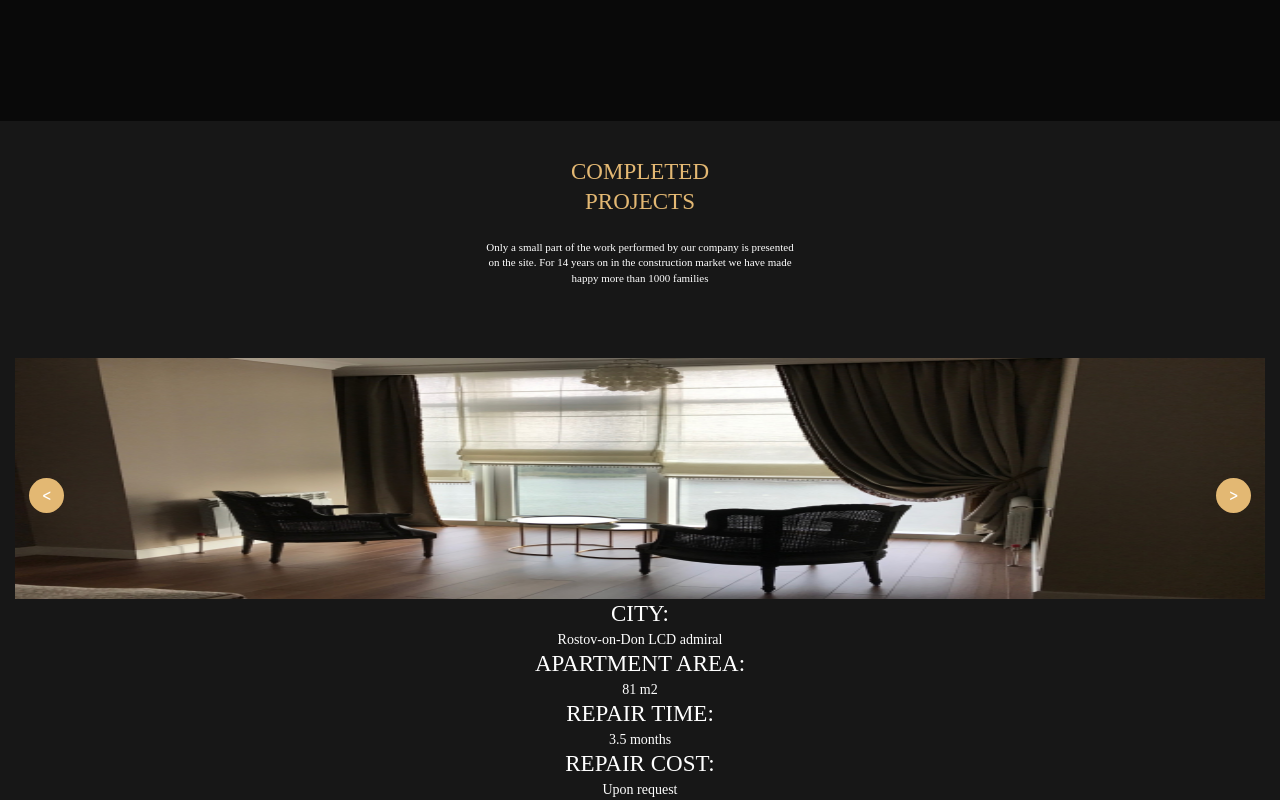
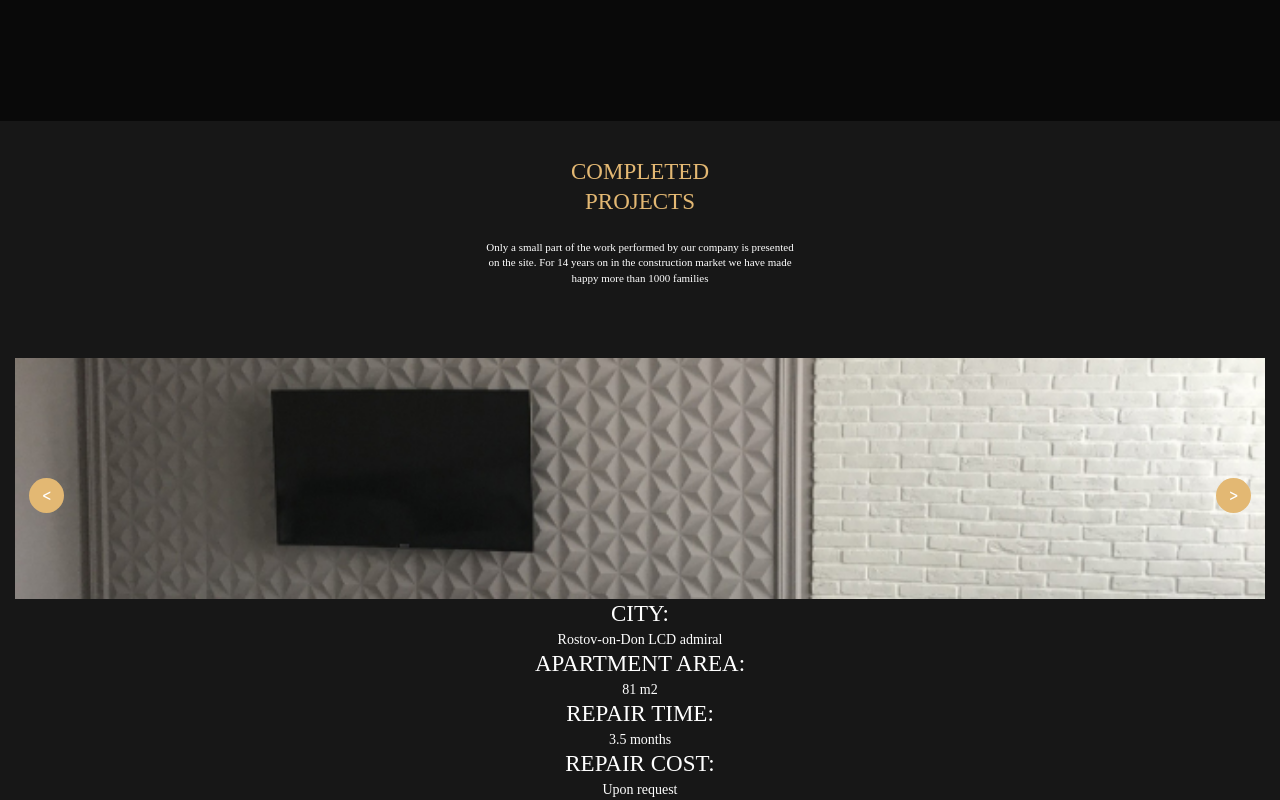
Before and after one commit to litury/landing-store, a website: page source/markup/index.html in a window 1280 px wide. Shown: the part 684-1484 px from the top of the page. Drawn offline with nearby package versions, Linux system fonts and the light colour scheme; files that its build step writes are made by us from their sources; files whose address does not match are found by name; a web font is replaced by a local one.

Commit message:
feat: slider index add

```diff
--- a/source/markup/index.html
+++ b/source/markup/index.html
@@ -54,7 +54,7 @@
     </p>
 
     <div class="slider">
-        <div class="slider__img" id="slider">
+        <div class="slider__images" id="slider">
             <div class="slider__arrows">
                 <div class="slider__arrow slider__arrow_route_prev">&#5176;</div>
                 <div class="slider__arrow slider__arrow_route_next">&#5171;</div>
--- a/source/scripts/slider.js
+++ b/source/scripts/slider.js
@@ -1,20 +1,36 @@
-const sliderRoom1 = new Image();
-const sliderRoom2 = new Image();
-
-sliderRoom1.src = "assets/images/slider/slider-img-1.jpg";
-sliderRoom2.src = "assets/images/slider/slider-img-2.jpg";
-
 let images = [
   {
-    src: sliderRoom1,
+    src: "assets/images/slider/slider-img-1.jpg",
     title: "test1",
-    text: "text1"
+    text: "text1",
   },
   {
-    src: sliderRoom2,
+    src: "assets/images/slider/slider-img-2.jpg",
     title: "test2",
-    text: "text2"
+    text: "text2",
   },
 ];
 
-document.getElementById("slider").appendChild(sliderRoom2);
+// document.getElementById("slider").appendChild(images[1].src);
+
+function initSlider() {
+  if (!images || !images.length) return;
+
+  let sliderImages = document.querySelector(".slider__images");
+  let sliderArrows = document.querySelector(".slider__arrow");
+
+  initImages();
+  initArrows();
+
+  function initImages() {
+    images.forEach((image, index) => {
+      let imageDiv = `<div class="slider__image n${index} ${index === 0 ? "slider__image_state_active" : ""}"
+                           style="background-image: url(${images[index].src});">
+                       </div>`;
+
+      sliderImages.innerHTML += imageDiv;
+    });
+  }
+}
+
+document.addEventListener("DOMContentLoaded", initSlider);
--- a/source/styles/components/slider.css
+++ b/source/styles/components/slider.css
@@ -1,11 +1,11 @@
-.slider__img {
+.slider__images{
     position: relative;
 
     width: 100%;
     min-height: 241px;
 }
 
-.slider__img img {
+.slider__images .slider__image {
     position: absolute;
     left: 0;
     top: 0;
@@ -19,8 +19,12 @@
     background-size: cover;
     background-position: center center;
 
+    opacity: 0;
+    transition: opacity 800ms ease;
+}
 
-    transition: opacity 800ms ease;
+.slider__images .slider__image.slider__image_state_active {
+    opacity: 1;
 }
 
 .slider__arrows {
```
Also changed, not shown: build/assets/scripts/slider.js, build/assets/styles/index.css, build/index.html.
